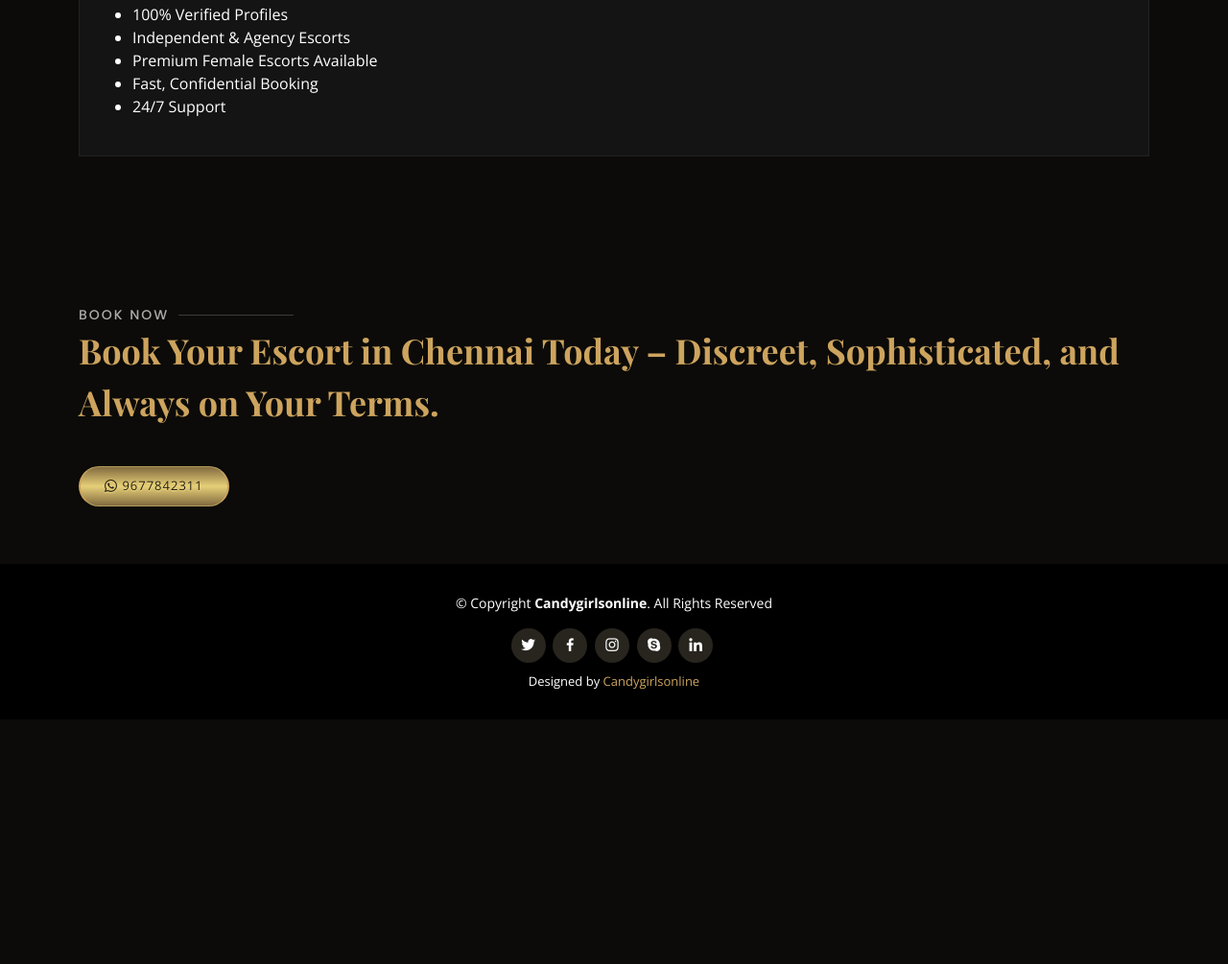
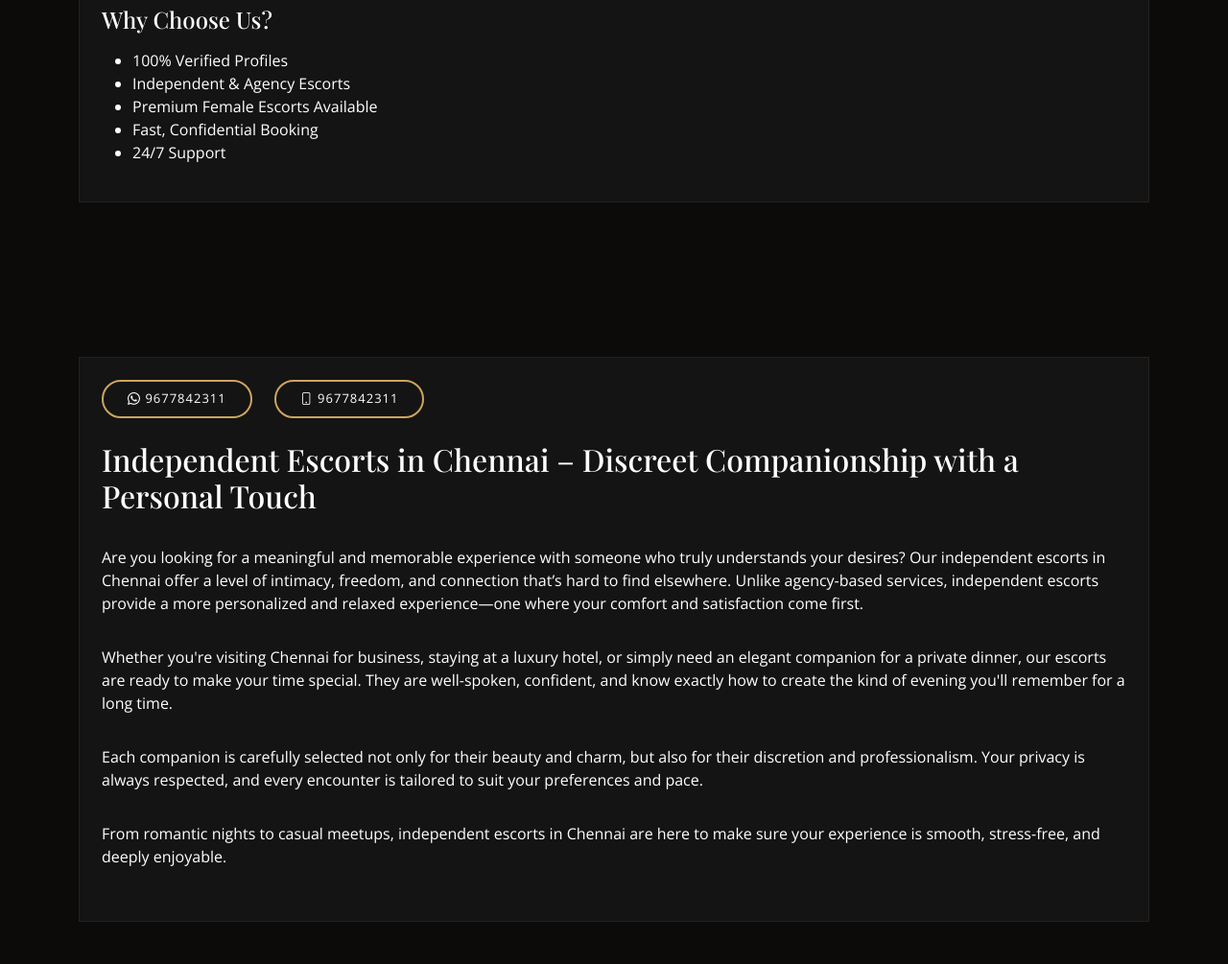
Before and after one commit to Meetchandini69/candygirlsonline, a plain HTML site: page independent-escorts-in-chennai.html in a window 1280 px wide. Shown: the part 1105-2110 px from the top of the page at 96% size. Before the commit the page ends 1855 px from the top, so only its background shows below. Drawn offline with nearby package versions, Linux system fonts and the light colour scheme; a web font is replaced by a local one.

Commit message:
latest comit for indepent chennai

```diff
--- a/independent-escorts-in-chennai.html
+++ b/independent-escorts-in-chennai.html
@@ -105,7 +105,7 @@
         <div class="container">
 
           <div class="d-flex justify-content-between align-items-center">
-            <h1>Premium Escorts in Chennai – Sophistication & Discretion</h1>
+            <h1>Premium Independent Escorts in Chennai – Sophistication & Discretion</h1>
           </div>
 
         </div>
@@ -132,7 +132,7 @@
                   <p>Our carefully verified female escorts in Chennai are selected for their beauty, sophistication, and class. Whether you're looking for a companion for dinner, travel, or private moments, these escorts provide companionship that goes beyond expectations.</p>
                   <h3>Escort Services in Chennai – Safe, Reliable & Confidential</h3>
                   <p>We provide trusted escort services in Chennai with a focus on your privacy and safety. From making your booking to meeting your companion, every step is handled with professionalism. Choose from verified profiles and enjoy a seamless, secure experience.</p>
-                  <h4>Why Choose Us></h4>
+                  <h4>Why Choose Us?</h4>
                   <ul>
                     <li>100% Verified Profiles</li>
                     <li> Independent & Agency Escorts</li>
@@ -140,6 +140,31 @@
                     <li>Fast, Confidential Booking</li>
                     <li>24/7 Support</li>
                   </ul>
+                </div>
+              </div>
+          </div>
+          </div>
+        </div>
+      </div>
+    </section>
+
+<section class="inner-page">
+      <div class="container">
+        <div class="row">
+          <div class="col-md-12">
+            <div class="inner-page-content about-section inner-section-style">
+
+              <div class="row">
+                <div class="col-sm-12">
+                  <div class="d-md-flex mb-4">
+                    <a href="https://api.whatsapp.com/send?phone= +91 9677842311&text=Candy Call Girls Service" class="d-block text-center book-a-table-btn scrollto ms-0 mb-3 mb-md-0 me-md-2"><i class="bi bi-whatsapp"></i>&nbsp;9677842311</a>
+                    <a href="tel:+919677842311" class="d-block text-center book-a-table-btn scrollto "><i class="bi bi-phone"></i>&nbsp;9677842311</a>
+                  </div>
+                  <h2>Independent Escorts in Chennai – Discreet Companionship with a Personal Touch</h2>
+                  <p>Are you looking for a meaningful and memorable experience with someone who truly understands your desires? Our independent escorts in Chennai offer a level of intimacy, freedom, and connection that’s hard to find elsewhere. Unlike agency-based services, independent escorts provide a more personalized and relaxed experience—one where your comfort and satisfaction come first.</p>
+                  <p>Whether you're visiting Chennai for business, staying at a luxury hotel, or simply need an elegant companion for a private dinner, our escorts are ready to make your time special. They are well-spoken, confident, and know exactly how to create the kind of evening you'll remember for a long time.</p>
+                  <p>Each companion is carefully selected not only for their beauty and charm, but also for their discretion and professionalism. Your privacy is always respected, and every encounter is tailored to suit your preferences and pace.</p>
+                  <p>From romantic nights to casual meetups, independent escorts in Chennai are here to make sure your experience is smooth, stress-free, and deeply enjoyable.</p>
                 </div>
               </div>
           </div>
```
Also changed, not shown: foreign-russian-escorts-chennai.html (+8 -0 lines).
